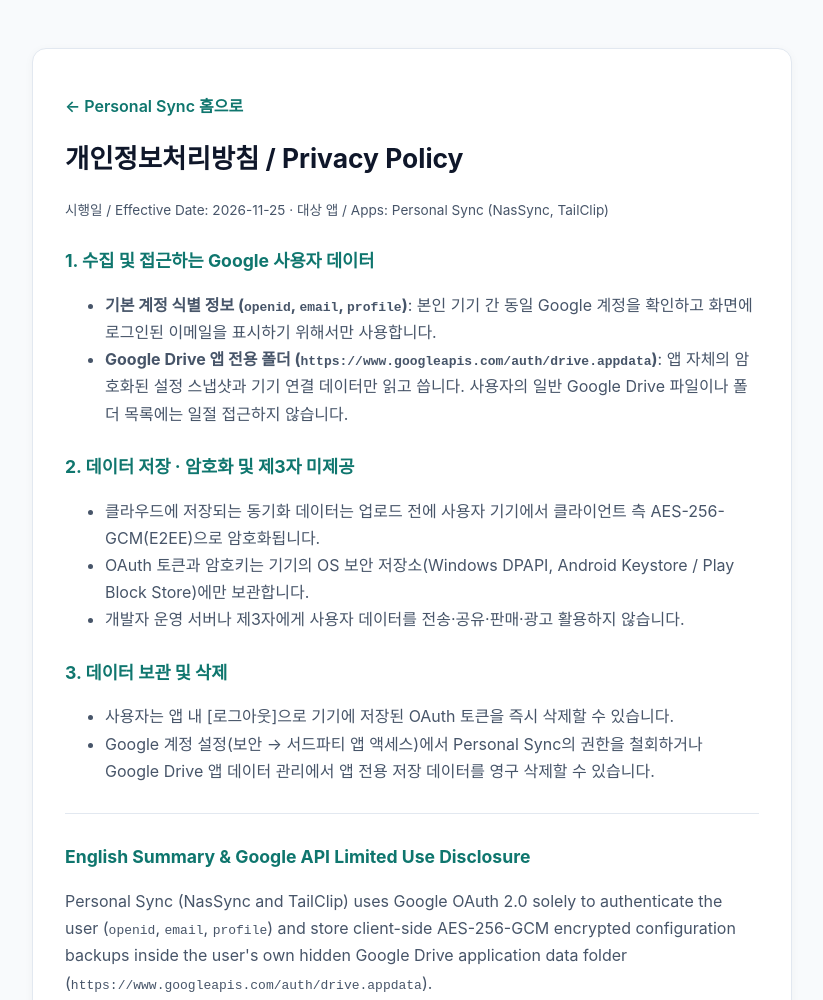
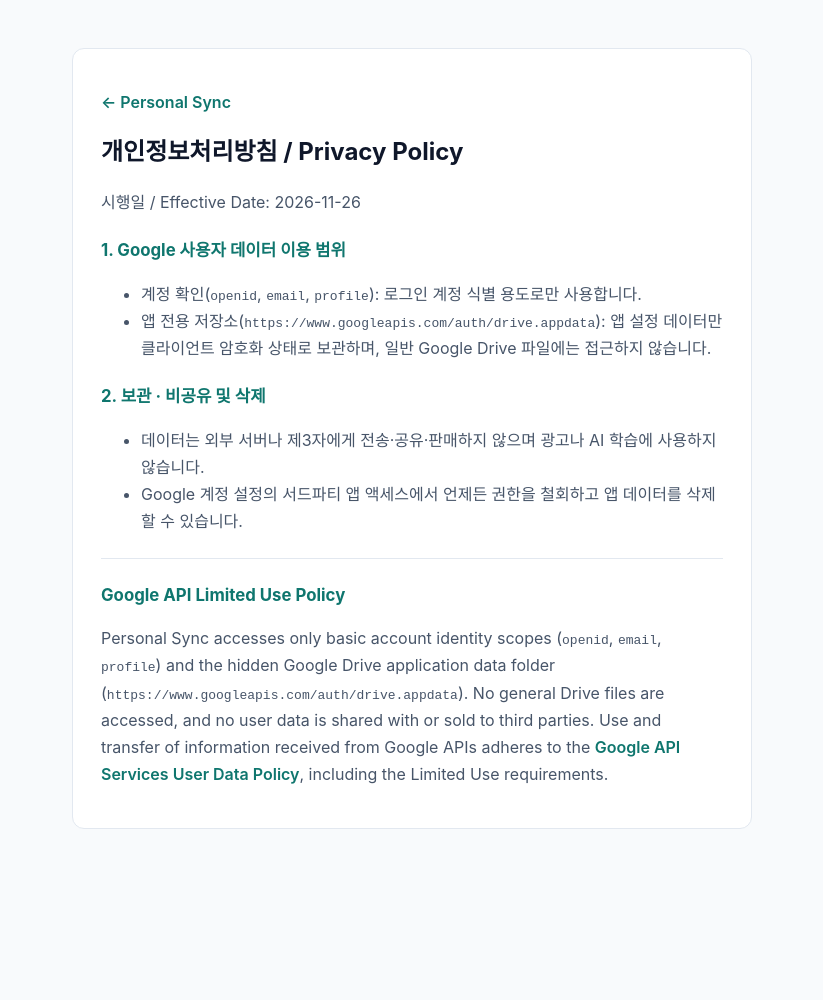
Before and after one commit to karlislepark/karlislepark.github.io, a plain HTML site: page privacy.html in a window 1280 px wide. Shown: the top 1000 px of the page, without its empty margins (228-1051 px from the left). After the commit the page ends 877 px from the top, so only its background shows below. Drawn offline with Linux system fonts and the light colour scheme.

Commit message:
docs: 개인정보처리방침 최소 문구 정리 및 검색 차단 추가

```diff
--- a/privacy.html
+++ b/privacy.html
@@ -1,70 +1,55 @@
 <!DOCTYPE html>
-<html lang="ko">
+<html lang="en">
 <head>
   <meta charset="UTF-8" />
   <meta name="viewport" content="width=device-width, initial-scale=1.0" />
-  <title>Privacy Policy — Personal Sync (NasSync &amp; TailClip)</title>
+  <meta name="robots" content="noindex, nofollow" />
+  <title>Privacy Policy — Personal Sync</title>
   <style>
     :root { color-scheme: light dark; --bg: #f8fafc; --card: #ffffff; --ink: #0f172a; --muted: #475569; --accent: #0f766e; --border: #e2e8f0; }
     @media (prefers-color-scheme: dark) {
       :root { --bg: #0f172a; --card: #1e293b; --ink: #f1f5f9; --muted: #94a3b8; --accent: #2dd4bf; --border: #334155; }
     }
     body { margin: 0; font-family: -apple-system, BlinkMacSystemFont, "Segoe UI", "Malgun Gothic", sans-serif; background: var(--bg); color: var(--ink); line-height: 1.7; }
-    main { max-width: 760px; margin: 48px auto; padding: 0 20px; }
-    .card { background: var(--card); border: 1px solid var(--border); border-radius: 14px; padding: 28px 32px; box-shadow: 0 2px 10px rgba(0,0,0,0.04); }
-    h1 { margin-top: 0; font-size: 1.65rem; }
-    h2 { font-size: 1.1rem; margin-top: 24px; color: var(--accent); }
+    main { max-width: 680px; margin: 48px auto; padding: 0 20px; }
+    .card { background: var(--card); border: 1px solid var(--border); border-radius: 12px; padding: 24px 28px; }
+    h1 { margin-top: 0; font-size: 1.5rem; }
+    h2 { font-size: 1.05rem; margin-top: 20px; color: var(--accent); }
     p, li { color: var(--muted); }
     a { color: var(--accent); text-decoration: none; font-weight: 600; }
     a:hover { text-decoration: underline; }
-    .meta { font-size: 0.85rem; color: var(--muted); margin-bottom: 20px; }
-    hr { border: 0; border-top: 1px solid var(--border); margin: 28px 0; }
+    hr { border: 0; border-top: 1px solid var(--border); margin: 22px 0; }
   </style>
 </head>
 <body>
   <main>
     <div class="card">
-      <p><a href="./">← Personal Sync 홈으로</a></p>
+      <p><a href="./">← Personal Sync</a></p>
       <h1>개인정보처리방침 / Privacy Policy</h1>
-      <div class="meta">시행일 / Effective Date: 2026-11-25 · 대상 앱 / Apps: Personal Sync (NasSync, TailClip)</div>
+      <p>시행일 / Effective Date: 2026-11-26</p>
 
-      <h2>1. 수집 및 접근하는 Google 사용자 데이터</h2>
+      <h2>1. Google 사용자 데이터 이용 범위</h2>
       <ul>
-        <li><strong>기본 계정 식별 정보 (<code>openid</code>, <code>email</code>, <code>profile</code>)</strong>: 본인 기기 간 동일 Google 계정을 확인하고 화면에 로그인된 이메일을 표시하기 위해서만 사용합니다.</li>
-        <li><strong>Google Drive 앱 전용 폴더 (<code>https://www.googleapis.com/auth/drive.appdata</code>)</strong>: 앱 자체의 암호화된 설정 스냅샷과 기기 연결 데이터만 읽고 씁니다. 사용자의 일반 Google Drive 파일이나 폴더 목록에는 일절 접근하지 않습니다.</li>
+        <li>계정 확인(<code>openid</code>, <code>email</code>, <code>profile</code>): 로그인 계정 식별 용도로만 사용합니다.</li>
+        <li>앱 전용 저장소(<code>https://www.googleapis.com/auth/drive.appdata</code>): 앱 설정 데이터만 클라이언트 암호화 상태로 보관하며, 일반 Google Drive 파일에는 접근하지 않습니다.</li>
       </ul>
 
-      <h2>2. 데이터 저장 · 암호화 및 제3자 미제공</h2>
+      <h2>2. 보관 · 비공유 및 삭제</h2>
       <ul>
-        <li>클라우드에 저장되는 동기화 데이터는 업로드 전에 사용자 기기에서 클라이언트 측 AES-256-GCM(E2EE)으로 암호화됩니다.</li>
-        <li>OAuth 토큰과 암호키는 기기의 OS 보안 저장소(Windows DPAPI, Android Keystore / Play Block Store)에만 보관합니다.</li>
-        <li>개발자 운영 서버나 제3자에게 사용자 데이터를 전송·공유·판매·광고 활용하지 않습니다.</li>
-      </ul>
-
-      <h2>3. 데이터 보관 및 삭제</h2>
-      <ul>
-        <li>사용자는 앱 내 [로그아웃]으로 기기에 저장된 OAuth 토큰을 즉시 삭제할 수 있습니다.</li>
-        <li>Google 계정 설정(보안 → 서드파티 앱 액세스)에서 Personal Sync의 권한을 철회하거나 Google Drive 앱 데이터 관리에서 앱 전용 저장 데이터를 영구 삭제할 수 있습니다.</li>
+        <li>데이터는 외부 서버나 제3자에게 전송·공유·판매하지 않으며 광고나 AI 학습에 사용하지 않습니다.</li>
+        <li>Google 계정 설정의 서드파티 앱 액세스에서 언제든 권한을 철회하고 앱 데이터를 삭제할 수 있습니다.</li>
       </ul>
 
       <hr />
 
-      <h2>English Summary &amp; Google API Limited Use Disclosure</h2>
+      <h2>Google API Limited Use Policy</h2>
       <p>
-        Personal Sync (NasSync and TailClip) uses Google OAuth 2.0 solely to authenticate the user
-        (<code>openid</code>, <code>email</code>, <code>profile</code>) and store client-side AES-256-GCM encrypted
-        configuration backups inside the user's own hidden Google Drive application data folder
-        (<code>https://www.googleapis.com/auth/drive.appdata</code>).
-      </p>
-      <p>
-        The applications do not access general Google Drive files, do not run remote backend servers that inspect user data,
-        and never sell, share, or use Google user data for advertising or AI/ML model training.
-        Personal Sync's use and transfer of information received from Google APIs strictly adheres to the
+        Personal Sync accesses only basic account identity scopes (<code>openid</code>, <code>email</code>, <code>profile</code>)
+        and the hidden Google Drive application data folder (<code>https://www.googleapis.com/auth/drive.appdata</code>).
+        No general Drive files are accessed, and no user data is shared with or sold to third parties.
+        Use and transfer of information received from Google APIs adheres to the
         <a href="https://developers.google.com/terms/api-services-user-data-policy" target="_blank" rel="noopener">Google API Services User Data Policy</a>,
         including the Limited Use requirements.
-      </p>
-      <p>
-        <strong>Contact / Support:</strong> qkrqjawls93@gmail.com
       </p>
     </div>
   </main>
```
